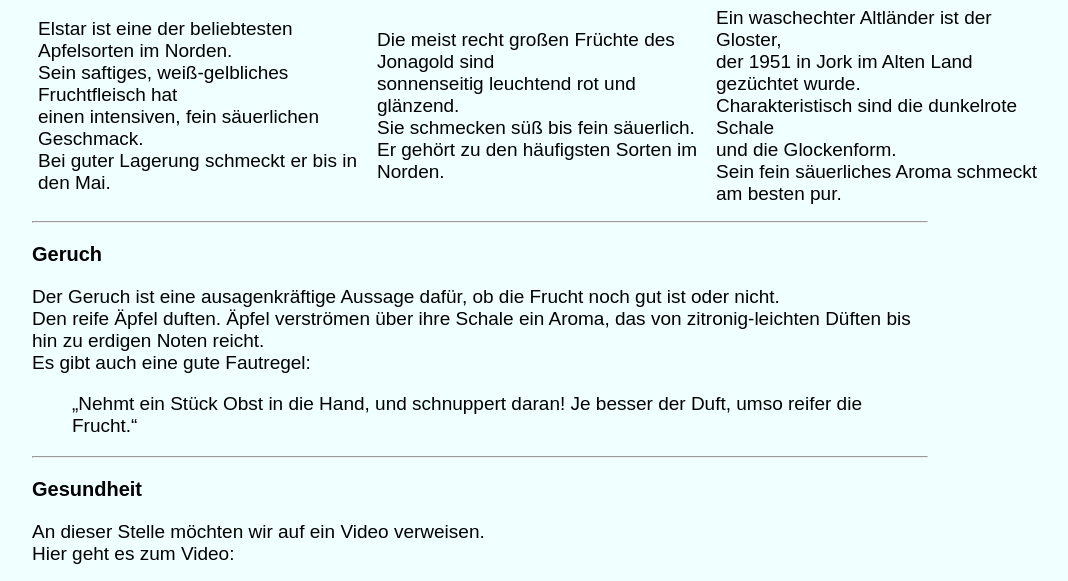
After one commit to walterderhalter/school_html, a PHP site: page /Apfel.php in a window 1280 px wide. The commit adds this page. Shown: the part 821-1402 px from the top of the page, without its empty margins (160-1228 px from the left). Run offline with PHP 8.4, Linux system fonts and the light colour scheme.

Commit message:
Änderungen

```diff
--- /dev/null
+++ b/Apfel.php
@@ -0,0 +1,73 @@
+<?php include('header.php'); ?>
+<?php include('nav.php'); ?>
+
+<section id="Apfel">
+<h2> Platz 1. Der Apfel </h2>
+
+<div class="Einleitung">
+
+    In dem Text werden alle wissenswerte Dinge über Äpfel präsentiert. <br>
+    Wir erklären dir, weshalb <a href="Apfel.php" target="_self"> der Apfel</a> beste Freucht ist. <br>
+
+</div>
+
+<div class="Geschmak">
+<h3> Der Geschmak </h3>
+Der Geschmak des Apfels ist vielfälltig. <br>
+Den es kommt kommt ganz auf die Herkunft und Beschaffenheit von Äpfeln an.<br>
+Mal sind die sauer, mal zuckersüß.<br>
+Hier hast du mal eine kleine Liste, welche Sorten von Äpfel die belietesten sind und vorallem, wie diese schmecken :P <hr>
+</div>
+
+<table cellspacing="3" cellpadding="3">
+<tbody>
+<tr>
+<td><img src="https://www.ndr.de/ratgeber/kochen/warenkunde/elstar101_v-contentxl.jpg" alt="Elstar" width="330" height="240"/></td>
+<td><img src="https://www.ndr.de/ratgeber/kochen/warenkunde/jonagold101_v-contentxl.jpg" alt="Jonagold" width="330" height="240"/></td>
+<td><img src="https://quiz-media.stroeermediabrands.de/fd/30/8e/12c08415ec55d79b187a61df59_YyAzMDAweDE2ODgrMCszMzQCcmUgNDgwIDI3MANmMDEwMWNkYjcxNQ==.jpg" alt="vergifterter Apfel" width="330" height="240"/></td>
+</tr>
+<tr>
+<td> Elstar ist eine der beliebtesten Apfelsorten im Norden. <br>
+    Sein saftiges, weiß-gelbliches Fruchtfleisch hat <br>
+    einen intensiven, fein säuerlichen Geschmack. <br>
+    Bei guter Lagerung schmeckt er bis in den Mai.<br></td>
+<td> Die meist recht großen Früchte des Jonagold sind <br>
+    sonnenseitig leuchtend rot und glänzend. <br>
+    Sie schmecken süß bis fein säuerlich.<br>
+     Er gehört zu den häufigsten Sorten im Norden. </td>
+<td>Ein waschechter Altländer ist der Gloster, <br>
+    der 1951 in Jork im Alten Land gezüchtet wurde. <br>
+    Charakteristisch sind die dunkelrote Schale <br>
+    und die Glockenform. <br>
+    Sein fein säuerliches Aroma schmeckt am besten pur.<br></td>
+</tr>
+</tbody>
+</table> <hr>
+
+<div class="Geruch">
+<h3> Geruch </h3>
+Der Geruch ist eine ausagenkräftige Aussage dafür, ob die Frucht noch gut ist oder nicht. <br>
+Den reife Äpfel duften. Äpfel verströmen über ihre Schale ein Aroma, das von zitronig-leichten Düften bis hin zu erdigen Noten reicht.<br>
+Es gibt auch eine gute Fautregel:<br>
+<blockquote cite="https://de.vapiano.com/de/blog/fuehlen-klopfen-riechen-so-erkennt-ihr-reife-fruechte/#:~:text=Vor%20allem%20Äpfel%20verströmen%20über,sie%20fast%20schon%20überreif%20sind.">
+  <p>&bdquo;Nehmt ein Stück Obst in die Hand, und schnuppert daran!
+   Je besser der Duft, umso reifer die Frucht.&ldquo;</p>
+</blockquote>
+</div>
+<hr>
+
+<div class ="Gesundheit">
+<h3> Gesundheit</h3>
+An dieser Stelle möchten wir auf ein Video verweisen. <br>
+Hier geht es zum Video:
+<p>
+<iframe width="560" height="315" src="https://www.youtube.com/embed/iWrfsSzboLY" title="YouTube video player" frameborder="0" allow="accelerometer; autoplay; clipboard-write; encrypted-media; gyroscope; picture-in-picture" allowfullscreen></iframe>
+</p>
+
+
+</div>
+
+
+</section>
+
+<?php include('footer.php'); ?>
--- a/header.php
+++ b/header.php
@@ -4,6 +4,8 @@
    <title>Früchte</title>
    <link rel="stylesheet" href="style.css">
    <link rel="icon" type="image/x-icon" href="favicon.ico"/>
+   <link rel="stylesheet" href="Top10.css">
+   <link rel="stylesheet" href="Apfel.css">
 
 </header>
 <body >
@@ -13,12 +15,3 @@
     <h1>Früchte</h1>
     <p>Eine Website nach der keiner gefragt hat und niemand braucht</p>
 </div>
-
-  <div class="header" id="sickystickyHeader">
-    <ul class="navbar">
-      <li class="navbarItem"><a href="#start">Start</a></li>
-      <li class="navbarItem"><a href="#quiz">Quiz</a></li>
-      <li class="navbarItem"><a href="#top">Top 10</a></li>
-      <li class="navbarItem"><a href="#kontakt">Kontakt</a></li>
-    </ul>
-  </div>
--- a/index.php
+++ b/index.php
@@ -1,5 +1,5 @@
 <?php include('header.php'); ?>
-
+<?php include('nav.php'); ?>
 <div class="content">
 
 <!-- Einleitung -->
--- /dev/null
+++ b/nav.php
@@ -0,0 +1,8 @@
+<div class="header" id="sickystickyHeader">
+    <ul class="navbar">
+      <li class="navbarItem"><a href="indexx.php">Start</a></li>
+      <li class="navbarItem"><a href="test.php">Quiz</a></li>
+      <li class="navbarItem"><a href="test.php">Top 10</a></li>
+      <li class="navbarItem"><a href="#kontakt">Kontakt</a></li>
+    </ul>
+  </div>
```
Also changed, not shown: Top10.css (added, +87 -0 lines), Top10.php (added, +136 -0 lines), 1 other file.
